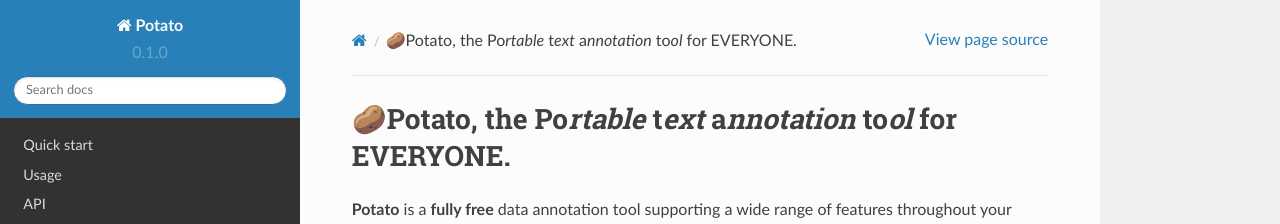
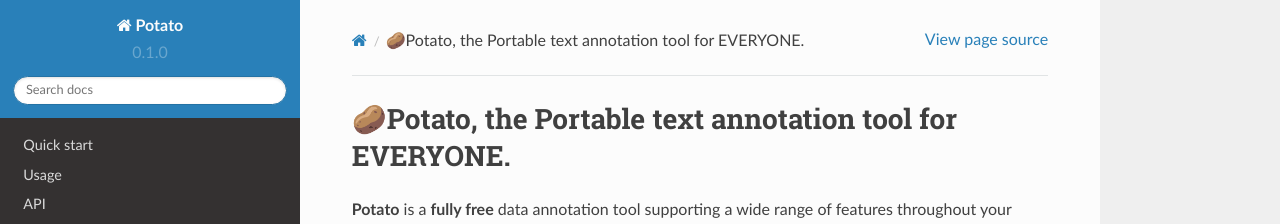
Before and after one commit to Jiaxin-Pei/potato-tutorial, a Sphinx documentation site: the page built from docs/source/index.rst, in a window 1280 px wide. Shown: the top 224 px of the page. Built offline with Sphinx 7.4.7 and the Read the Docs theme 2.0.0, drawn with Linux system fonts in a browser that asks for light colours.

Commit message:
Update index.rst

```diff
--- a/docs/source/index.rst
+++ b/docs/source/index.rst
@@ -1,4 +1,4 @@
-🥔Potato, the Po\ *rtable* t\ *ext* a\ *nnotation* to\ *ol* for EVERYONE.
+🥔Potato, the Portable text annotation tool for EVERYONE.
 ===================================
 
 **Potato** is a **fully free** data annotation tool supporting a wide range of features throughout your
```
